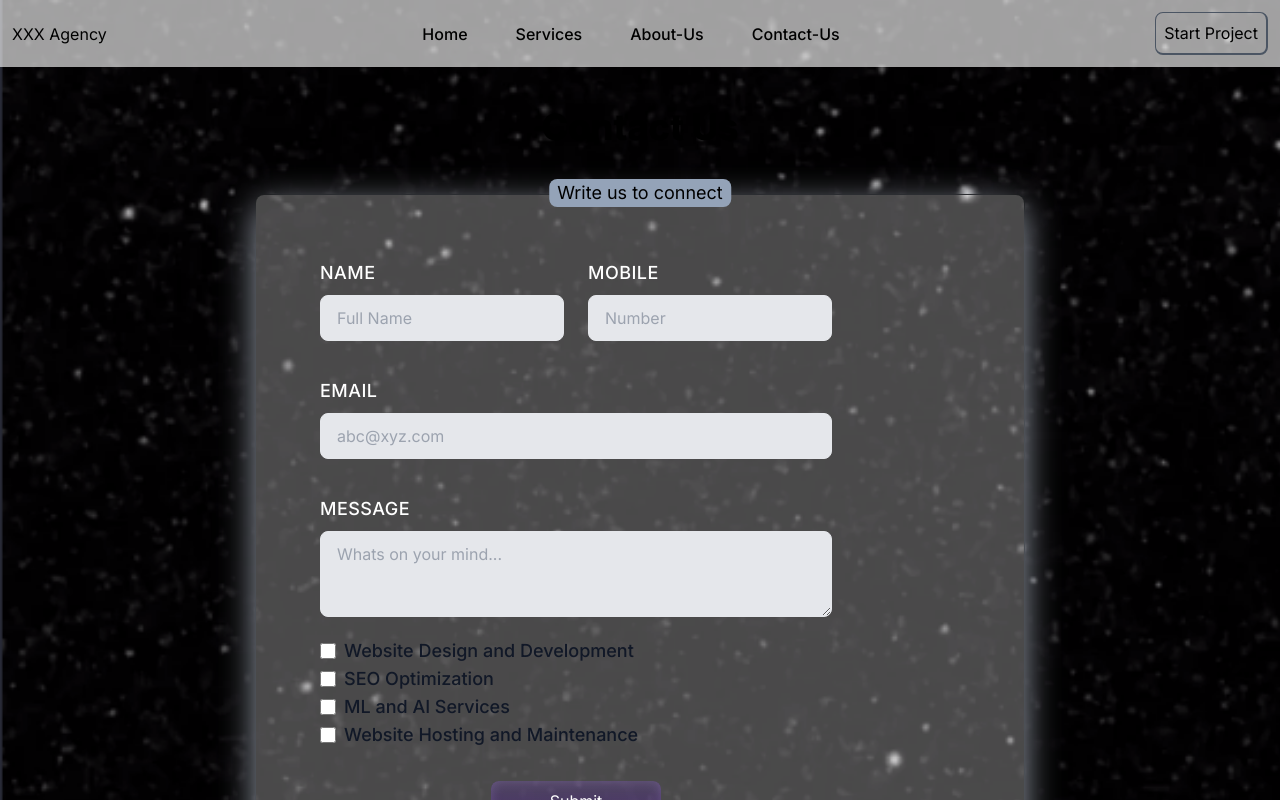
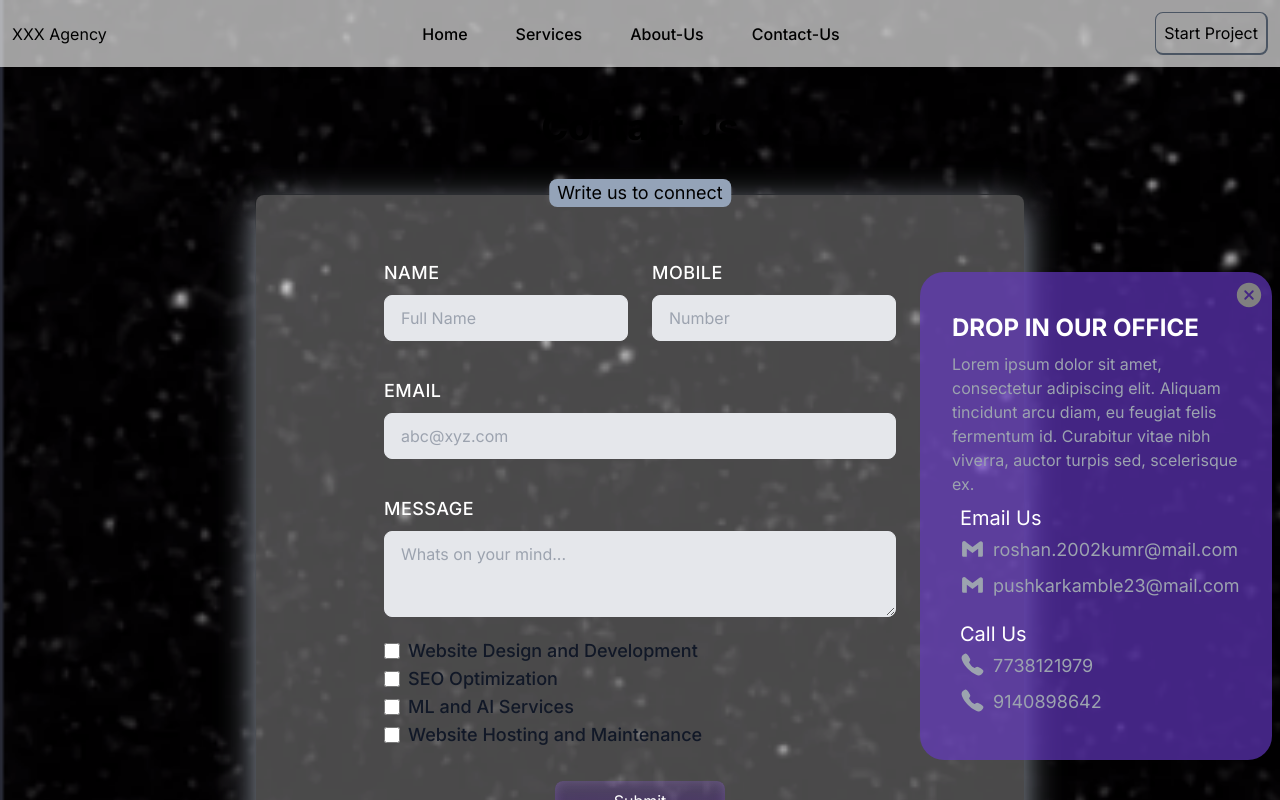
Before and after one commit to Pushh02/WebAgency, a Next.js app: page /contact in a window 1280 px wide. Both pictures are taken after a click on the icon 1187 px from the left and 725 px from the top of the page. Shown: the top 800 px of the page. Built offline with nearby package versions, Linux system fonts and the light colour scheme.

Commit message:
fixed contact page bug

```diff
--- a/app/(routes)/contact/page.tsx
+++ b/app/(routes)/contact/page.tsx
@@ -28,9 +28,8 @@ const Contact = () => {
         <div className="absolute bg-slate-400 -top-4 left-1/2 transform -translate-x-1/2 px-2  rounded-lg w-fit">
           <h1 className="text-lg text-black">Write us to connect</h1>
         </div>
-        <div>
         {/* form */}
-          <form id="contact" className="w-full max-w-lg">
+        <form id="contact" className="w-fit max-w-lg mx-auto">
           <div className="flex flex-wrap -mx-3 mb-6">
             <div className="w-full md:w-1/2 px-3 mb-6 md:mb-0">
               <label
@@ -150,26 +149,27 @@ const Contact = () => {
           </div>
         </form>
       </div>
-      </div>
       {/*  */}
 
       {/*  */}
-      <AnimatePresence>
-        {!isOpen ? (
+
+      {!isOpen && (
         <MdConnectWithoutContact
           onClick={() => setIsOpen(true)}
           id="contact-button"
           className="cursor-pointer sticky left-[90%] bottom-10 bg-[#824df3ae] rounded-full p-2 shadow-gray-400"
           size={70}
         />
-        ) : (
+      )}
+      <AnimatePresence>
+        {isOpen && (
           <motion.div
-            initial={{ translateY: 50, opacity: 0 }}
-            whileInView={{ translateY: 0, opacity: 1 }}
-            transition={{ duration: 1, delay: 0.2 }}
-            exit={{ translateY: -50, opacity: 0 }}
+            initial={{ y: 50, opacity: 0 }}
+            animate={{ y: 0, opacity: 1 }}
+            transition={{ duration: 0.4, delay: 0.2 }}
+            exit={{ y: 50, opacity: 0 }}
             id="contact-div"
-            className="hidden w-[22rem] h-fit px-8 py-8 ml-auto bg-[#6639c7a8] rounded-3xl mr-2 absolute bottom-4 right-4"
+            className="w-[22rem] h-fit px-8 py-8 ml-auto bg-[#6639c7a8] rounded-3xl mr-2 sticky left-[90%] bottom-10"
           >
             <IoCloseCircle
               onClick={() => setIsOpen(false)}
```
Lines whose indentation alone changed are shown as unchanged.
